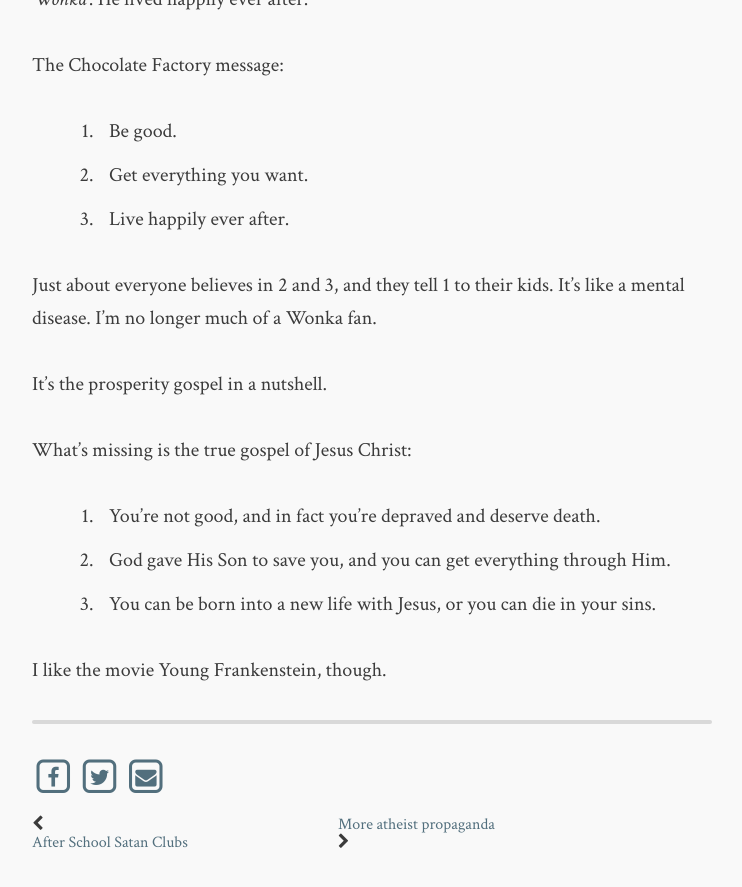
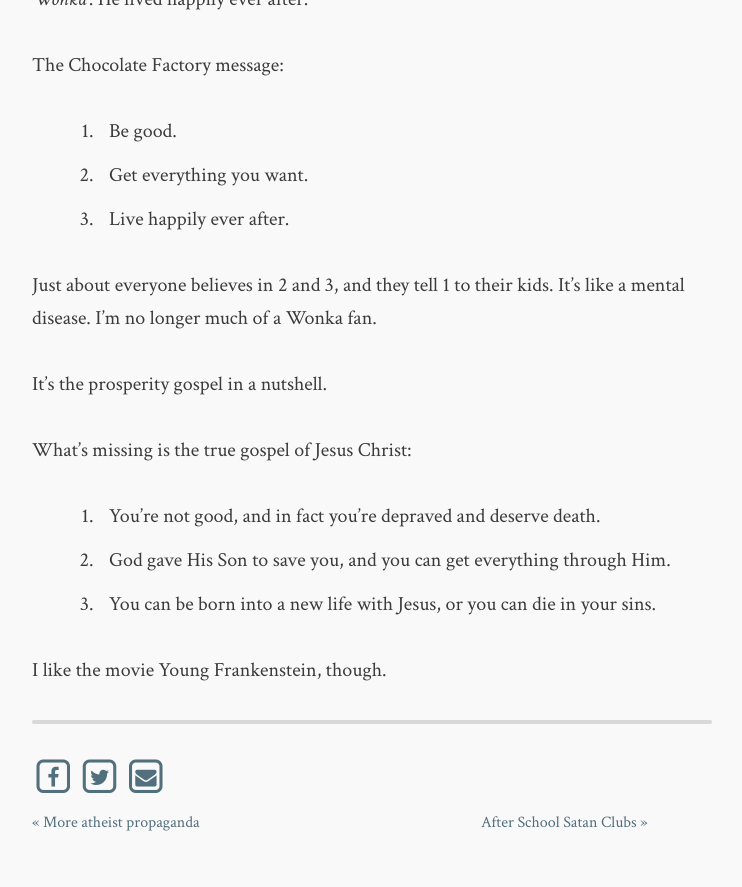
Before and after one commit to flashlightministries/oilforlight, a Jekyll site: the page built from _posts/2016-08-29-willy-wonka-false.md, in a window 1280 px wide and 900 px high, scrolled down 992 px. Shown: the top 887 px of the window, without its empty margins (268-1010 px from the left). Built offline with Jekyll 4.4.1, drawn with Linux system fonts in a browser that asks for light colours; nearby versions of some CDN libraries.

Commit message:
Update post.html

```diff
--- a/_layouts/post.html
+++ b/_layouts/post.html
@@ -61,16 +61,16 @@
   <br/>
 
   <div class="page-nav">
-    <div>
+    <span>
       {% if page.next.url %}
-        <span><i class="fa fa-chevron-left" aria-hidden="true"></i></span><span><a class="next small" href="{{page.next.url}}">{{page.next.title}}</a></span>
+        <a class="next small" href="{{page.next.url}}">&laquo; {{page.next.title}}</a>
       {% endif %}
-    </div>
-    <div class="align-right">
+    </span>
+    <span class="align-right">
       {% if page.previous.url %}
-        <span><a class="prev small" href="{{page.previous.url}}">{{page.previous.title}}</a></span><span><i class="fa fa-chevron-right" aria-hidden="true"></i></span>
+        <a class="prev small" href="{{page.previous.url}}">{{page.previous.title}} &raquo;</a>
       {% endif %}
-    </div>
+    </span>
   </div>
 
   <br/>
```
